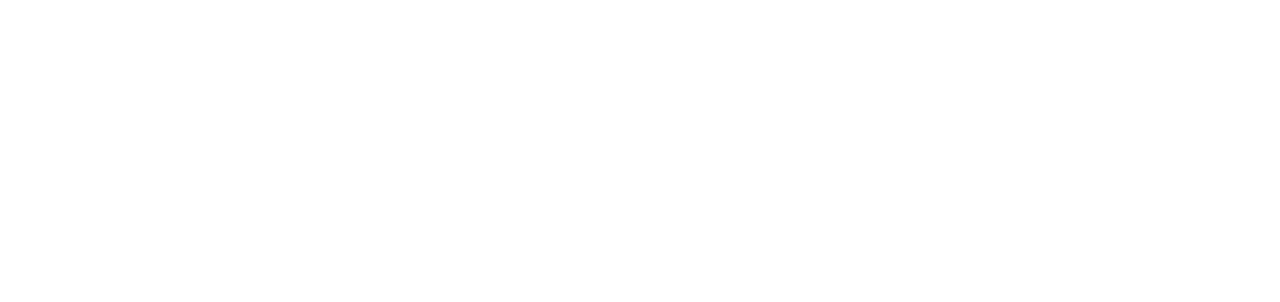
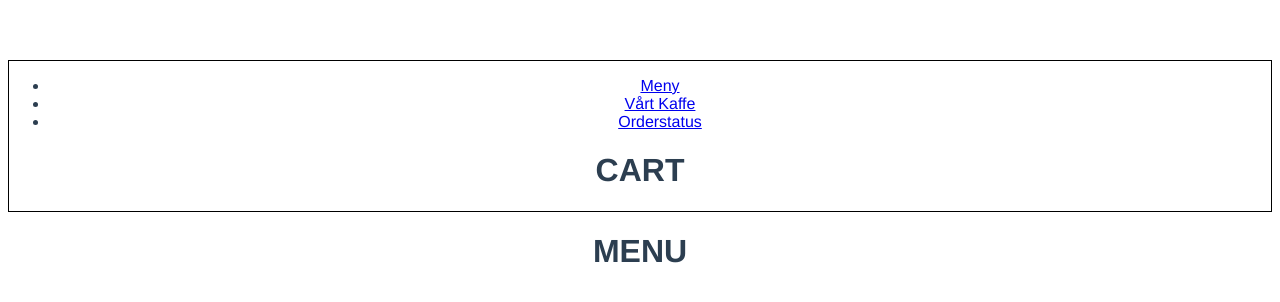
Before and after one commit to jenseneducation-Frida-Johansson/happySurfers, a Vue app: page / in a window 1280 px wide. Shown: the top 302 px of the page. Built offline with nearby package versions, Linux system fonts and the light colour scheme.

Commit message:
fix router views and router links

```diff
--- a/src/App.vue
+++ b/src/App.vue
@@ -1,10 +1,17 @@
 <template>
-  <div id="app"></div>
+  <div id="app">
+    <app-header></app-header>
+    <router-view></router-view>
+  </div>
 </template>
 
 <script>
+import Header from "./components/Header.vue";
 export default {
-  name: "App"
+  name: "App",
+  components: {
+    appHeader: Header
+  }
 };
 </script>
 
--- a/src/components/Header.vue
+++ b/src/components/Header.vue
@@ -1,12 +1,23 @@
 <template>
-  <div>
-    <h1>HEADER</h1>
+  <div class="container">
+    <app-navigation></app-navigation>
+    <app-cart></app-cart>
   </div>
 </template>
 
 <script>
-export default {};
+import Navigation from "./nav/Navigation.vue";
+import Cart from "./cart/Cart.vue";
+export default {
+  components: {
+    appNavigation: Navigation,
+    appCart: Cart
+  }
+};
 </script>
 
-<style>
+<style scoped>
+.container {
+  border: 1px solid black;
+}
 </style>
--- a/src/components/nav/Navigation.vue
+++ b/src/components/nav/Navigation.vue
@@ -1,6 +1,16 @@
 <template>
   <div>
-    <h1>NAVIGATION</h1>
+    <ul>
+      <router-link to="/" tag="li">
+        <a>Meny</a>
+      </router-link>
+      <router-link to="/about" tag="li">
+        <a>Vårt Kaffe</a>
+      </router-link>
+      <router-link to="/order" tag="li">
+        <a>Orderstatus</a>
+      </router-link>
+    </ul>
   </div>
 </template>
 
```
Also changed, not shown: src/routes.js (+9 -1 lines).
